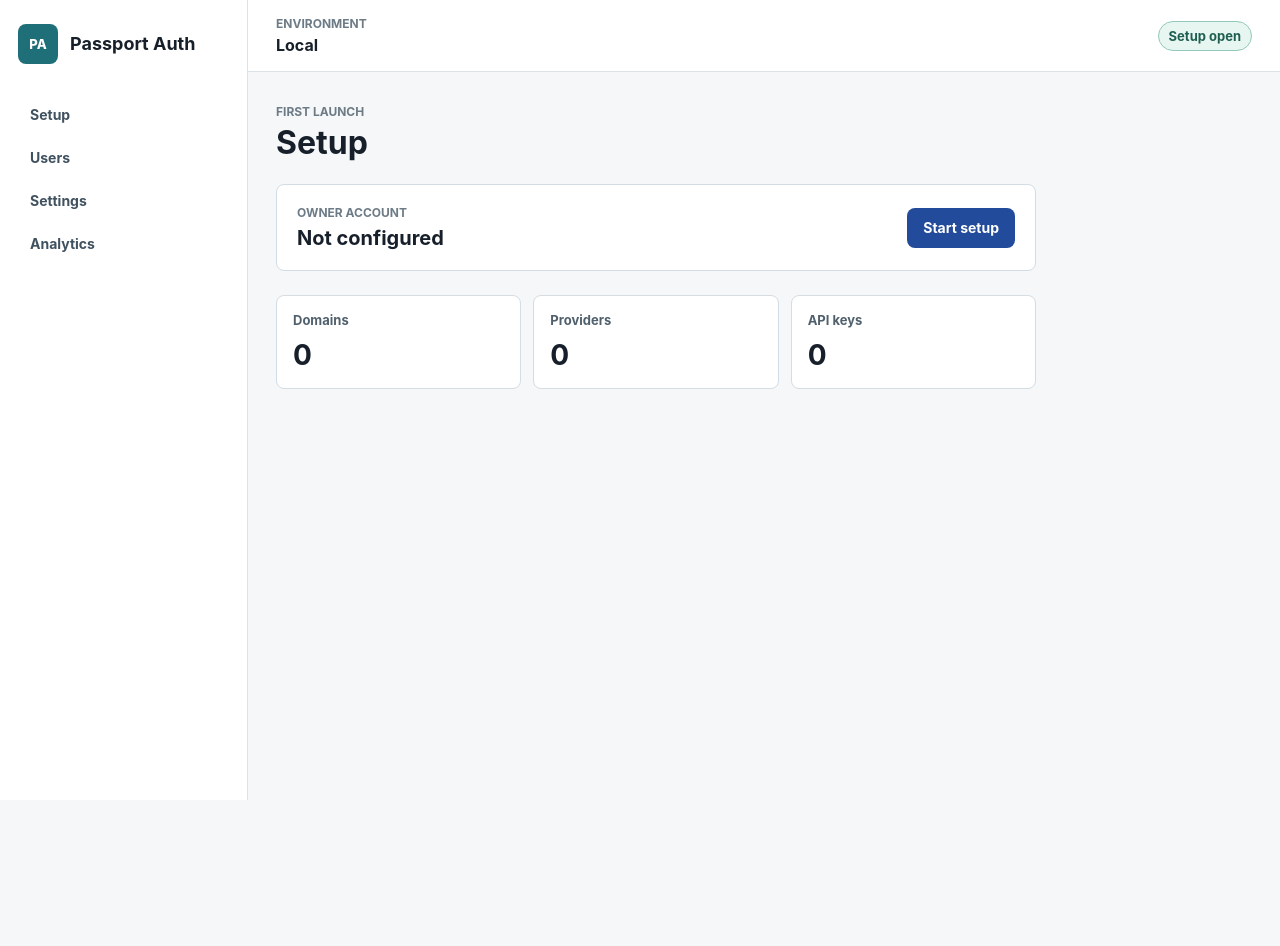
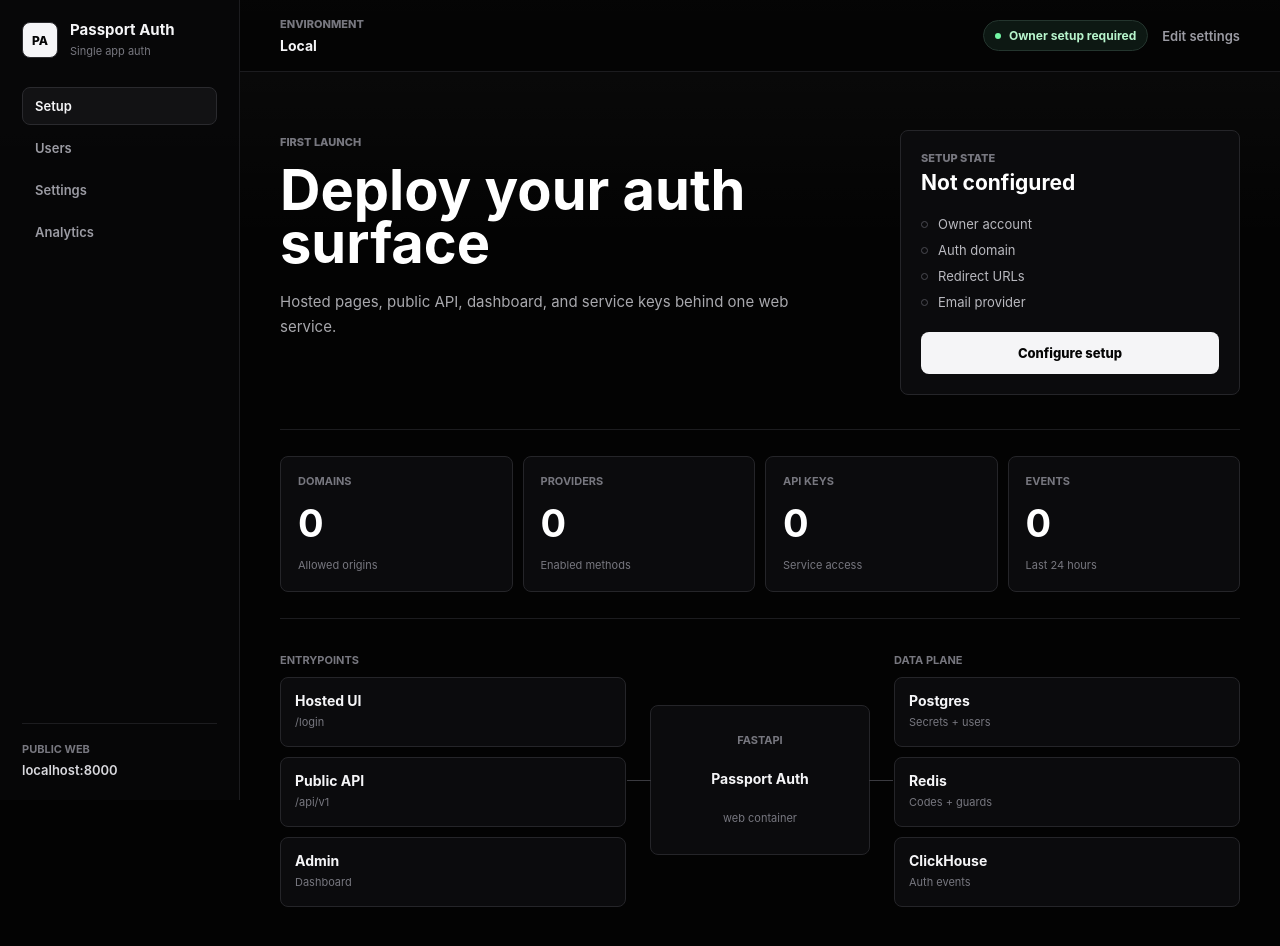
Before and after one commit to aeon-pro/passport-auth, a React (Vite) app in the folder apps/web/: page / in a window 1280 px wide. Shown: the top 946 px of the page. Before the commit the page ends 800 px from the top, so only its background shows below. Built offline with nearby package versions, Linux system fonts and the light colour scheme.

Commit message:
feat: redesign dashboard shell

```diff
--- a/apps/web/src/App.tsx
+++ b/apps/web/src/App.tsx
@@ -4,6 +4,23 @@
     { label: "Users", href: "/users" },
     { label: "Settings", href: "/settings" },
     { label: "Analytics", href: "/analytics" },
+  ];
+  const setupItems = ["Owner account", "Auth domain", "Redirect URLs", "Email provider"];
+  const metrics = [
+    { label: "Domains", value: "0", detail: "Allowed origins" },
+    { label: "Providers", value: "0", detail: "Enabled methods" },
+    { label: "API keys", value: "0", detail: "Service access" },
+    { label: "Events", value: "0", detail: "Last 24 hours" },
+  ];
+  const surfaces = [
+    { label: "Hosted UI", detail: "/login" },
+    { label: "Public API", detail: "/api/v1" },
+    { label: "Admin", detail: "Dashboard" },
+  ];
+  const dataPlane = [
+    { label: "Postgres", detail: "Secrets + users" },
+    { label: "Redis", detail: "Codes + guards" },
+    { label: "ClickHouse", detail: "Auth events" },
   ];
 
   return (
@@ -13,57 +30,107 @@
           <span className="brand-mark" aria-hidden="true">
             PA
           </span>
+          <span>
             <h1>Passport Auth</h1>
+            <small>Single app auth</small>
+          </span>
         </a>
 
         <nav className="nav" aria-label="Primary">
-          {sections.map((section) => (
-            <a key={section.href} href={section.href}>
+          {sections.map((section, index) => (
+            <a key={section.href} className={index === 0 ? "active" : undefined} href={section.href}>
               {section.label}
             </a>
           ))}
         </nav>
+
+        <div className="sidebar-footer">
+          <span>Public web</span>
+          <strong>localhost:8000</strong>
+        </div>
       </aside>
 
       <main className="content">
         <header className="topbar">
-          <div>
+          <div className="topbar-meta">
             <span className="eyebrow">Environment</span>
             <strong>Local</strong>
           </div>
-          <span className="status-pill">Setup open</span>
+          <div className="topbar-actions">
+            <span className="status-pill">
+              <span aria-hidden="true" />
+              Owner setup required
+            </span>
+            <a href="/settings">Edit settings</a>
+          </div>
         </header>
 
         <section className="workspace">
+          <div className="hero">
             <div className="page-heading">
               <span className="eyebrow">First launch</span>
-            <h2>Setup</h2>
+              <h2>Deploy your auth surface</h2>
+              <p>Hosted pages, public API, dashboard, and service keys behind one web service.</p>
             </div>
 
             <div className="setup-panel">
-            <div>
-              <span className="eyebrow">Owner account</span>
+              <div className="panel-heading">
+                <span className="eyebrow">Setup state</span>
                 <strong>Not configured</strong>
               </div>
+
+              <ul className="setup-list" aria-label="Setup checklist">
+                {setupItems.map((item) => (
+                  <li key={item}>
+                    <span aria-hidden="true" />
+                    {item}
+                  </li>
+                ))}
+              </ul>
+
               <a className="primary-action" href="/setup">
-              Start setup
+                Configure setup
               </a>
+            </div>
           </div>
 
           <div className="metric-grid" aria-label="Auth readiness">
-            <div className="metric">
-              <span>Domains</span>
-              <strong>0</strong>
+            {metrics.map((metric) => (
+              <div className="metric" key={metric.label}>
+                <span>{metric.label}</span>
+                <strong>{metric.value}</strong>
+                <small>{metric.detail}</small>
               </div>
-            <div className="metric">
-              <span>Providers</span>
-              <strong>0</strong>
+            ))}
           </div>
-            <div className="metric">
-              <span>API keys</span>
-              <strong>0</strong>
+
+          <section className="surface-map" aria-label="Auth surface">
+            <div className="map-column">
+              <span className="map-label">Entrypoints</span>
+              {surfaces.map((surface) => (
+                <div className="surface-node" key={surface.label}>
+                  <strong>{surface.label}</strong>
+                  <small>{surface.detail}</small>
                 </div>
+              ))}
             </div>
+
+            <div className="service-core">
+              <span>FastAPI</span>
+              <strong>Passport Auth</strong>
+              <small>web container</small>
+            </div>
+
+            <div className="map-column">
+              <span className="map-label">Data plane</span>
+              {dataPlane.map((surface) => (
+                <div className="surface-node" key={surface.label}>
+                  <strong>{surface.label}</strong>
+                  <small>{surface.detail}</small>
+                </div>
+              ))}
+            </div>
+          </section>
         </section>
       </main>
     </div>
--- a/apps/web/src/styles.css
+++ b/apps/web/src/styles.css
@@ -1,8 +1,9 @@
 :root {
-  color: #17202a;
-  background: #f5f7f8;
+  color: #f5f5f7;
+  background: #030303;
   font-family:
-    Inter, ui-sans-serif, system-ui, -apple-system, BlinkMacSystemFont, "Segoe UI", sans-serif;
+    Inter, ui-sans-serif, system-ui, -apple-system, BlinkMacSystemFont, "SF Pro Display",
+    "Segoe UI", sans-serif;
   font-synthesis: none;
   text-rendering: optimizeLegibility;
 }
@@ -15,6 +16,9 @@
   margin: 0;
   min-width: 320px;
   min-height: 100vh;
+  background:
+    linear-gradient(180deg, rgba(255, 255, 255, 0.035), transparent 240px),
+    #030303;
 }
 
 a {
@@ -24,35 +28,39 @@
 
 .app-shell {
   display: grid;
-  grid-template-columns: 248px minmax(0, 1fr);
+  grid-template-columns: 240px minmax(0, 1fr);
   min-height: 100vh;
 }
 
 .sidebar {
+  position: sticky;
+  top: 0;
   display: flex;
+  height: 100vh;
   flex-direction: column;
-  gap: 32px;
-  border-right: 1px solid #dce3e8;
-  background: #ffffff;
-  padding: 24px 18px;
+  gap: 28px;
+  border-right: 1px solid #1c1c1f;
+  background: rgba(8, 8, 9, 0.86);
+  padding: 22px;
 }
 
 .brand {
   display: grid;
-  grid-template-columns: 40px minmax(0, 1fr);
+  grid-template-columns: 36px minmax(0, 1fr);
   align-items: center;
   gap: 12px;
 }
 
 .brand-mark {
   display: grid;
-  width: 40px;
-  height: 40px;
+  width: 36px;
+  height: 36px;
   place-items: center;
+  border: 1px solid #2b2b2f;
   border-radius: 8px;
-  background: #1f6f78;
-  color: #ffffff;
-  font-size: 13px;
+  background: #f5f5f7;
+  color: #050505;
+  font-size: 12px;
   font-weight: 800;
 }
 
@@ -63,34 +71,79 @@
 }
 
 h1 {
-  font-size: 18px;
-  line-height: 1.2;
+  color: #f5f5f7;
+  font-size: 15px;
+  font-weight: 680;
+  line-height: 1.1;
 }
 
 h2 {
-  margin-top: 4px;
-  font-size: 32px;
-  line-height: 1.1;
+  max-width: 680px;
+  margin-top: 14px;
+  color: #ffffff;
+  font-size: 56px;
+  font-weight: 720;
+  line-height: 0.95;
+}
+
+p {
+  max-width: 560px;
+  margin-top: 20px;
+  color: #a8a8ad;
+  font-size: 15px;
+  line-height: 1.65;
+}
+
+small {
+  color: #77777f;
+  font-size: 11px;
+  line-height: 1.4;
 }
 
 .nav {
   display: grid;
-  gap: 6px;
+  gap: 4px;
 }
 
 .nav a {
+  border: 1px solid transparent;
   border-radius: 8px;
+  color: #9b9ba3;
   padding: 10px 12px;
-  color: #40515f;
-  font-size: 14px;
-  font-weight: 650;
+  font-size: 13px;
+  font-weight: 620;
 }
 
+.nav a.active,
 .nav a:hover,
 .nav a:focus-visible {
-  background: #e9f1f2;
-  color: #123236;
+  border-color: #2a2a2e;
+  background: #121214;
+  color: #f5f5f7;
   outline: none;
+}
+
+.sidebar-footer {
+  display: grid;
+  gap: 6px;
+  margin-top: auto;
+  border-top: 1px solid #1c1c1f;
+  padding-top: 18px;
+}
+
+.sidebar-footer span,
+.metric span,
+.map-label {
+  color: #77777f;
+  font-size: 11px;
+  font-weight: 700;
+  text-transform: uppercase;
+}
+
+.sidebar-footer strong {
+  color: #d8d8dd;
+  font-size: 13px;
+  font-weight: 620;
 }
 
 .content {
@@ -104,121 +157,243 @@
   min-height: 72px;
   align-items: center;
   justify-content: space-between;
-  gap: 16px;
-  border-bottom: 1px solid #dce3e8;
-  background: #ffffff;
-  padding: 0 28px;
+  gap: 18px;
+  border-bottom: 1px solid #1c1c1f;
+  background: rgba(3, 3, 3, 0.78);
+  padding: 0 40px;
 }
 
-.topbar > div {
+.topbar-meta,
+.panel-heading {
   display: grid;
-  gap: 4px;
+  gap: 6px;
+}
+
+.topbar strong {
+  color: #f5f5f7;
+  font-size: 14px;
+}
+
+.topbar-actions {
+  display: flex;
+  align-items: center;
+  gap: 14px;
+}
+
+.topbar-actions > a {
+  color: #9b9ba3;
+  font-size: 13px;
+  font-weight: 620;
+}
+
+.topbar-actions > a:hover,
+.topbar-actions > a:focus-visible {
+  color: #f5f5f7;
+  outline: none;
 }
 
 .eyebrow {
-  color: #6d7b86;
-  font-size: 12px;
-  font-weight: 700;
+  color: #77777f;
+  font-size: 11px;
+  font-weight: 760;
   text-transform: uppercase;
 }
 
 .status-pill {
-  border: 1px solid #92c9bb;
+  display: inline-flex;
+  align-items: center;
+  gap: 8px;
+  border: 1px solid #24352e;
   border-radius: 999px;
-  background: #e8f6f1;
-  color: #1f5f50;
-  padding: 6px 10px;
-  font-size: 13px;
-  font-weight: 700;
+  background: #0d1813;
+  color: #b7f4cc;
+  padding: 7px 11px;
+  font-size: 12px;
+  font-weight: 680;
+}
+
+.status-pill > span {
+  width: 6px;
+  height: 6px;
+  border-radius: 999px;
+  background: #73f6a4;
 }
 
 .workspace {
   display: grid;
   align-content: start;
-  gap: 24px;
-  padding: 32px 28px;
+  gap: 26px;
+  width: min(1120px, calc(100vw - 240px));
+  padding: 58px 40px 72px;
 }
 
-.page-heading {
+.hero {
   display: grid;
-  gap: 2px;
+  grid-template-columns: minmax(0, 1fr) 340px;
+  gap: 34px;
+  align-items: start;
+  border-bottom: 1px solid #1c1c1f;
+  padding-bottom: 34px;
+}
+
+.setup-panel,
+.metric,
+.surface-node,
+.service-core {
+  border: 1px solid #252529;
+  border-radius: 8px;
+  background: #0b0b0d;
 }
 
 .setup-panel {
-  display: flex;
-  align-items: center;
-  justify-content: space-between;
-  gap: 18px;
-  max-width: 760px;
-  border: 1px solid #d4dde3;
-  border-radius: 8px;
-  background: #ffffff;
+  display: grid;
+  gap: 22px;
   padding: 20px;
 }
 
-.setup-panel > div {
-  display: grid;
-  gap: 6px;
+.setup-panel strong {
+  color: #ffffff;
+  font-size: 21px;
+  line-height: 1.1;
 }
 
-.setup-panel strong {
-  font-size: 20px;
+.setup-list {
+  display: grid;
+  gap: 10px;
+  margin: 0;
+  padding: 0;
+  list-style: none;
+}
+
+.setup-list li {
+  display: flex;
+  align-items: center;
+  gap: 10px;
+  color: #b9b9bf;
+  font-size: 13px;
+}
+
+.setup-list li > span {
+  width: 7px;
+  height: 7px;
+  border: 1px solid #4a4a51;
+  border-radius: 999px;
 }
 
 .primary-action {
   display: inline-flex;
-  min-height: 40px;
+  min-height: 42px;
   align-items: center;
   justify-content: center;
   border-radius: 8px;
-  background: #234b9b;
-  color: #ffffff;
+  background: #f5f5f7;
+  color: #050505;
   padding: 0 16px;
-  font-size: 14px;
-  font-weight: 750;
+  font-size: 13px;
+  font-weight: 760;
 }
 
 .primary-action:hover,
 .primary-action:focus-visible {
-  background: #193978;
+  background: #ffffff;
   outline: none;
 }
 
 .metric-grid {
   display: grid;
-  max-width: 760px;
-  grid-template-columns: repeat(3, minmax(0, 1fr));
-  gap: 12px;
+  grid-template-columns: repeat(4, minmax(0, 1fr));
+  gap: 10px;
 }
 
 .metric {
   display: grid;
-  gap: 10px;
-  border: 1px solid #d4dde3;
-  border-radius: 8px;
-  background: #ffffff;
-  padding: 16px;
-}
-
-.metric span {
-  color: #50606c;
-  font-size: 13px;
-  font-weight: 650;
+  min-height: 126px;
+  align-content: space-between;
+  gap: 18px;
+  padding: 17px;
 }
 
 .metric strong {
-  font-size: 28px;
+  color: #ffffff;
+  font-size: 38px;
+  font-weight: 680;
+  line-height: 0.9;
 }
 
-@media (max-width: 760px) {
+.surface-map {
+  display: grid;
+  grid-template-columns: minmax(0, 1fr) 220px minmax(0, 1fr);
+  gap: 24px;
+  align-items: center;
+  border-top: 1px solid #1c1c1f;
+  padding-top: 34px;
+}
+
+.map-column {
+  display: grid;
+  gap: 10px;
+}
+
+.surface-node {
+  display: grid;
+  gap: 6px;
+  min-height: 70px;
+  padding: 14px;
+}
+
+.surface-node strong,
+.service-core strong {
+  color: #f5f5f7;
+  font-size: 14px;
+  font-weight: 680;
+}
+
+.service-core {
+  position: relative;
+  display: grid;
+  min-height: 150px;
+  place-items: center;
+  gap: 6px;
+  padding: 18px;
+  text-align: center;
+}
+
+.service-core::before,
+.service-core::after {
+  position: absolute;
+  top: 50%;
+  width: 24px;
+  height: 1px;
+  background: #3a3a40;
+  content: "";
+}
+
+.service-core::before {
+  right: 100%;
+}
+
+.service-core::after {
+  left: 100%;
+}
+
+.service-core span {
+  color: #77777f;
+  font-size: 11px;
+  font-weight: 720;
+  text-transform: uppercase;
+}
+
+@media (max-width: 960px) {
   .app-shell {
     grid-template-columns: 1fr;
   }
 
   .sidebar {
+    position: static;
+    height: auto;
     gap: 18px;
     border-right: 0;
-    border-bottom: 1px solid #dce3e8;
+    border-bottom: 1px solid #1c1c1f;
   }
 
   .nav {
@@ -229,13 +404,43 @@
     text-align: center;
   }
 
-  .topbar,
-  .setup-panel {
+  .sidebar-footer {
+    display: none;
+  }
+
+  .workspace {
+    width: 100%;
+  }
+
+  .hero,
+  .surface-map {
+    grid-template-columns: 1fr;
+  }
+
+  .service-core::before,
+  .service-core::after {
+    display: none;
+  }
+}
+
+@media (max-width: 680px) {
+  .topbar {
     align-items: flex-start;
     flex-direction: column;
+    padding: 18px 20px;
   }
 
-  .metric-grid {
-    grid-template-columns: 1fr;
+  .workspace {
+    gap: 22px;
+    padding: 36px 20px 52px;
+  }
+
+  h2 {
+    font-size: 42px;
+  }
+
+  .metric-grid,
+  .nav {
+    grid-template-columns: 1fr 1fr;
   }
 }
```
Also changed, not shown: 1 other file (tests, documents, lock files or other folders). Lines whose indentation alone changed are shown as unchanged.
